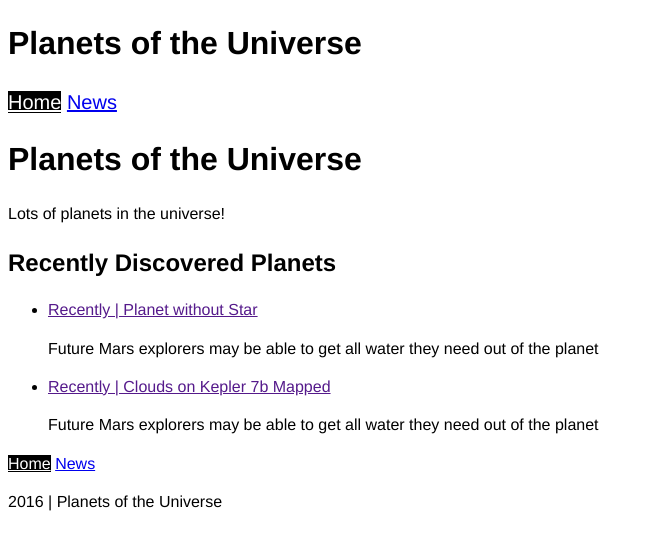
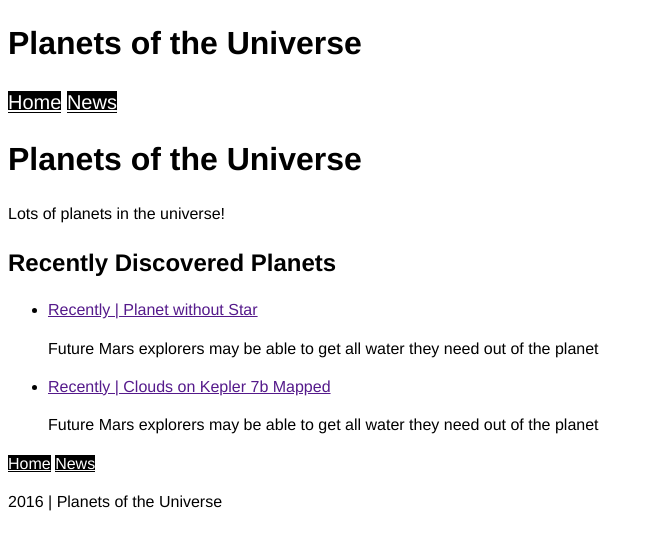
Before and after one commit to ricardo-valente/jekyll, a Jekyll site: the page built from index.html, in a window 1280 px wide. Shown: the top 550 px of the page, without its empty margins (0-654 px from the left). Built offline with Jekyll 4.4.1, drawn with Linux system fonts in a browser that asks for light colours; Markdown is read by kramdown in place of the engine named in the settings.

Commit message:
added current class to main menu item news

```diff
--- a/_includes/nav.html
+++ b/_includes/nav.html
@@ -1,6 +1,6 @@
 <nav>
 	<ul class="nav {{include.navClass}}">
 		<li><a href="{{site.baseurl}}/index.html" class="{% if page.url == '/' %}current{%endif %}">Home</a></li>
-		<li><a href="{{site.baseurl}}/news.html" class="{% if page.url == '/news.html' %}current{%endif %}">News</a></li>
+		<li><a href="{{site.baseurl}}/news.html" class="{% if page.url contains 'news' or 'recently-discovered' %}current{%endif %}">News</a></li>
 	</ul>
 </nav>
```
